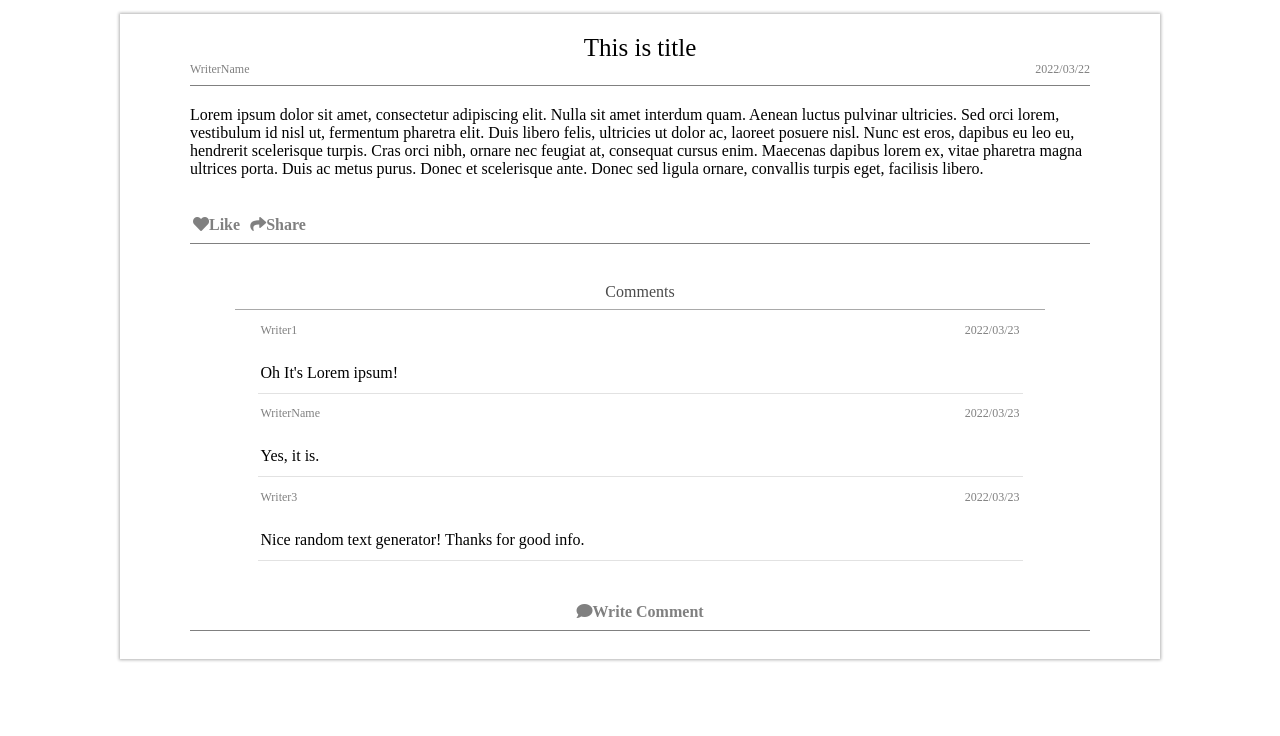
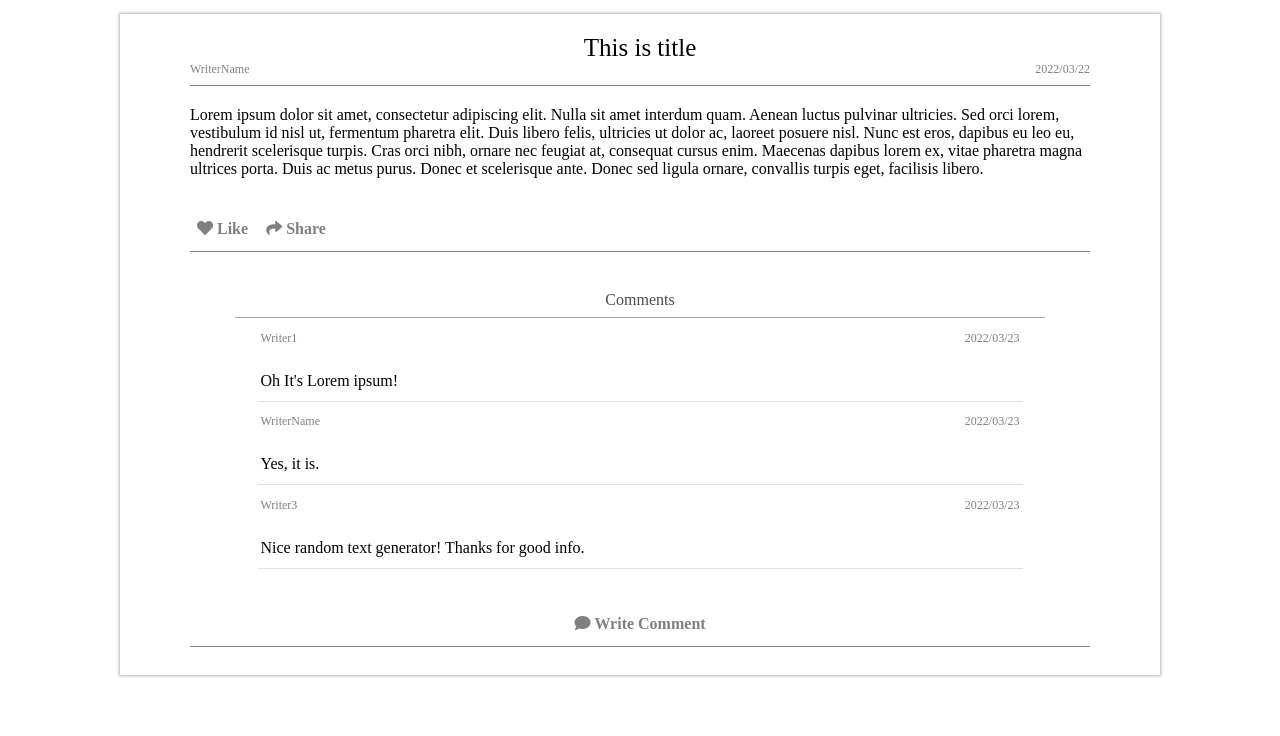
Before and after one commit to ohbeomho/HtmlDesign, a plain HTML site: page blogDesign/index.html in a window 1280 px wide. Shown: the part 64-800 px from the top of the page. Drawn offline with nearby package versions, Linux system fonts and the light colour scheme.

Commit message:
font change

```diff
--- a/blogDesign/main.css
+++ b/blogDesign/main.css
@@ -1,5 +1,6 @@
 body, html, p {
     margin: 0px;
+    font-family: "Segoe UI Light";
 }
 
 a {
@@ -199,10 +200,10 @@ a:hover {
 }
 
 .blog .fas {
-    padding: 3px;
     transition: all 0.3s ease;
     cursor: pointer;
     user-select: none;
+    margin: 7px;
 }
 
 .blog #like:hover {
```
Also changed, not shown: blogDesign/index.html (+3 -3 lines).
